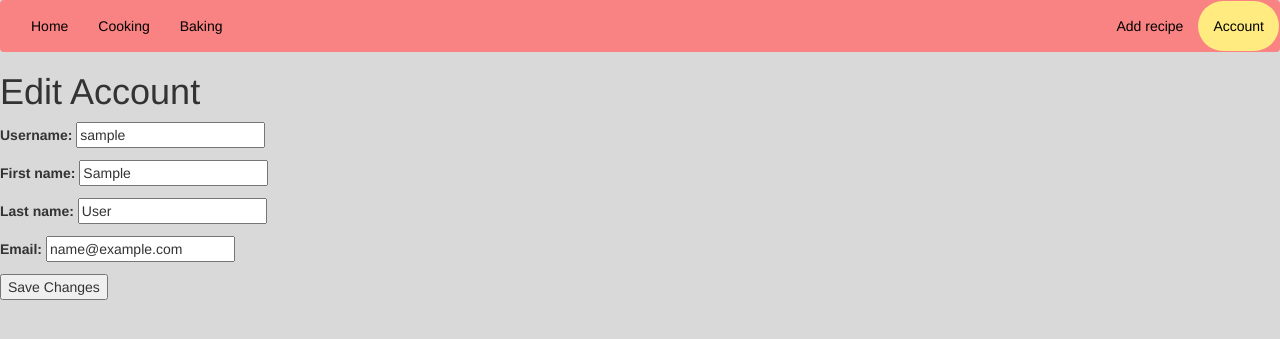
After one commit to Ahmed-Ibrahim-3/WAD_2023_7C, a Django app: page /yumyay/account/edit_details/ in a window 1280 px wide. The commit adds this page. Shown: the top 339 px of the page. Run offline with Django 3.2, Linux system fonts and the light colour scheme; the visitor is signed in with stand-in values (Sample User, id 1); some libraries are stand-ins or nearby versions.

Commit message:
edit user details working

```diff
--- a/WAD_2023_7C/templates/yumyay/account.html
+++ b/WAD_2023_7C/templates/yumyay/account.html
@@ -40,7 +40,7 @@
                        <p class="heading"><b>{{ user.username }}</b></p>
                        <p class="heading">
                            <b>Personal Details </b>
-                           <a href="" style="float: right;">Edit</a> <!-- Add Once Implemeted-->
+                           <a href="{% url 'yumyay:edit_details' %}" style="float: right;">Edit</a>
                        </p>
                        <p class="details"><b>Full Name: </b>{{ user.first_name }} {{ user.last_name}}</p>
                        <p class="details"><b>Email: </b>{{ user.email }}</p>
--- /dev/null
+++ b/WAD_2023_7C/templates/yumyay/edit_details.html
@@ -0,0 +1,14 @@
+<!DOCTYPE html>
+
+{% extends 'yumyay/base.html' %}
+
+{% block body_block %}
+  <h1>Edit Account</h1>
+  <form method="post" action="{% url 'yumyay:edit_details' %}">
+    {% csrf_token %}
+
+    {{ form.as_p }}
+
+    <input type="submit" name="submit" value="Save Changes" />
+  </form>
+{% endblock %}
--- a/WAD_2023_7C/yumyay/forms.py
+++ b/WAD_2023_7C/yumyay/forms.py
@@ -27,3 +27,12 @@ class RecipeForm(forms.ModelForm):
     class Meta:
         model = Recipe
         exclude = ('likes','author')
+
+class EditDetailsForm(forms.ModelForm):
+    username = forms.CharField(required=True)
+    email = forms.EmailField(required=True)
+    first_name = forms.CharField(required=False)
+    last_name = forms.CharField(required=False)
+    class Meta:
+        model = User
+        fields = ('username', 'first_name', 'last_name', 'email')
--- a/WAD_2023_7C/yumyay/urls.py
+++ b/WAD_2023_7C/yumyay/urls.py
@@ -9,7 +9,7 @@ urlpatterns = [
     path('account/', views.account, name='account'),
     path('account/login/', views.user_login, name='log_in'),
     path('account/logout/', views.user_logout, name='log_out'),
-    path('account/delete_user/<str:username>/', views.delete_user, name='delete_user'),
+    path('account/edit_details/', views.edit_details, name='edit_details'),
     path('account/register/', views.register, name='register'),
     path('cooking/', views.cooking, name='cooking'),
     path('baking/', views.baking, name='baking'),
--- a/WAD_2023_7C/yumyay/views.py
+++ b/WAD_2023_7C/yumyay/views.py
@@ -1,8 +1,10 @@
+from pyexpat.errors import messages
+
 from django.shortcuts import render
 from django.urls import reverse
 from django.shortcuts import redirect
 from django.http import HttpResponse
-from yumyay.forms import UserForm
+from yumyay.forms import UserForm, EditDetailsForm
 from django.contrib.auth import authenticate, login, logout
 from django.contrib.auth.decorators import login_required
 from django.views import View
@@ -92,10 +94,17 @@ def register(request):
 
     return render(request, 'yumyay/register.html', context={'user_form': user_form, 'registered': registered})
 
-def delete_user(request, username):
-    user = User.objects.get(username=username)
-    user.delete()
-    return render(request, 'yumyay/home.html')
+@login_required
+def edit_details(request):
+    if request.method == 'POST':
+        form = EditDetailsForm(request.POST, instance=request.user)
+        if form.is_valid():
+            form.save()
+            return redirect('yumyay:account')
+    else:
+        form = EditDetailsForm(instance=request.user)
+    return render(request, 'yumyay/edit_details.html', {'form': form})
+
 def user_login(request):
     if request.method == "POST":
         username = request.POST.get('username')
```
